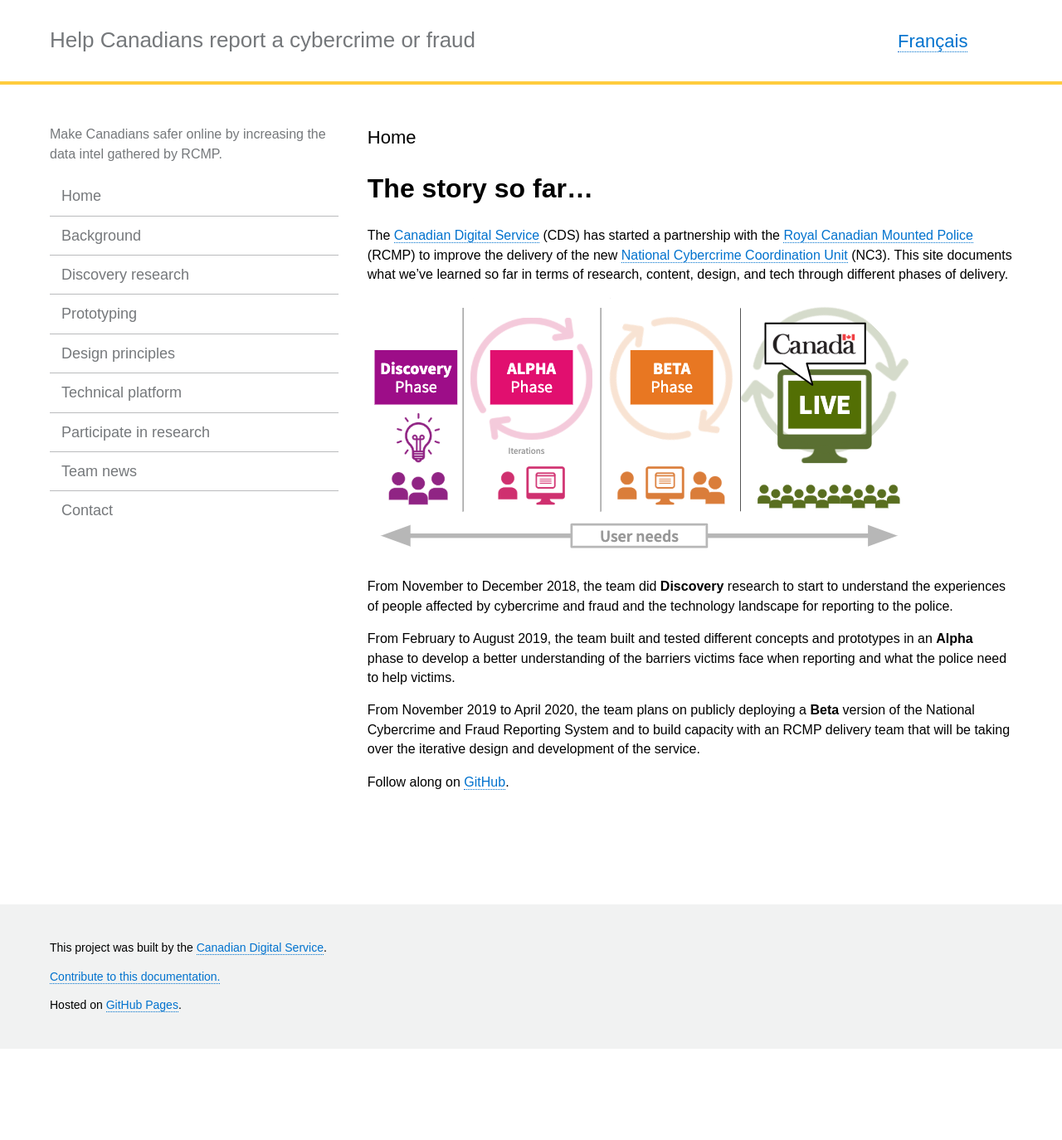
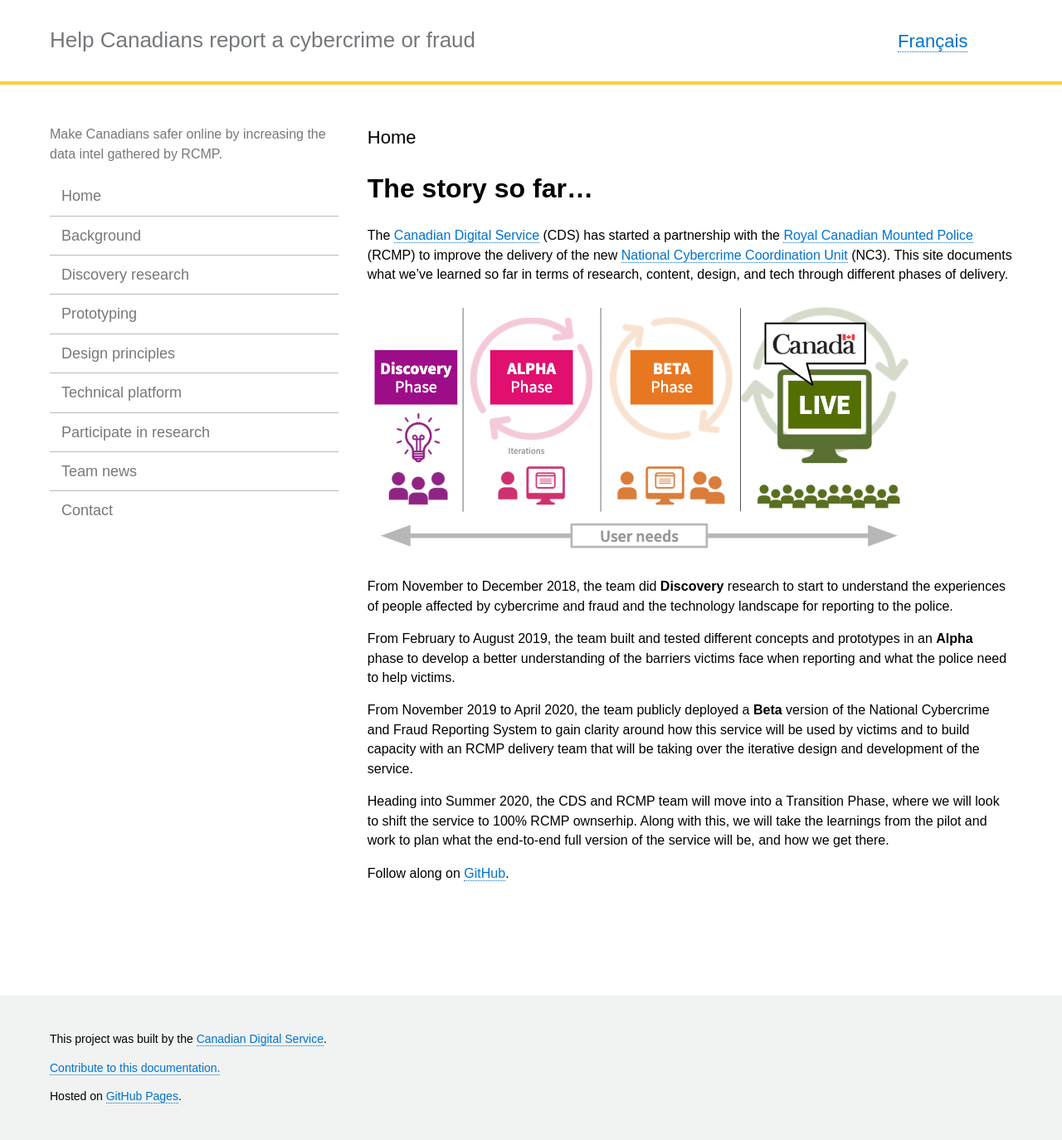
Before and after one commit to cds-snc/rcmp-report-a-cybercrime-alpha-documentation, a Jekyll site: the page built from _pages/en/home.md, in a window 1280 px wide. Shown: the whole page at 83% size. Built offline with Jekyll 4.4.1, drawn with Linux system fonts in a browser that asks for light colours; a script that is not in the unit is left out; before the commit the page ends 1264 px from its top, so only the background shows below that.

Commit message:
Update Documentation - EN “home”

```diff
--- a/_pages/en/home.md
+++ b/_pages/en/home.md
@@ -15,6 +15,8 @@ From November to December 2018, the team did **Discovery** research to start to
 
 From February to August 2019, the team built and tested different concepts and prototypes in an **Alpha** phase to develop a better understanding of the barriers victims face when reporting and what the police need to help victims.
 
-From November 2019 to April 2020, the team plans on publicly deploying a **Beta** version of the National Cybercrime and Fraud Reporting System and to build capacity with an RCMP delivery team that will be taking over the iterative design and development of the service.
+From November 2019 to April 2020, the team publicly deployed a **Beta** version of the National Cybercrime and Fraud Reporting System to gain clarity around how this service will be used by victims and to build capacity with an RCMP delivery team that will be taking over the iterative design and development of the service.
+
+Heading into Summer 2020, the CDS and RCMP team will move into a Transition Phase, where we will look to shift the service to 100% RCMP ownserhip. Along with this, we will take the learnings from the pilot and work to plan what the end-to-end full version of the service will be, and how we get there.
 
 Follow along on [GitHub](https://github.com/cds-snc/report-a-cybercrime).
```
